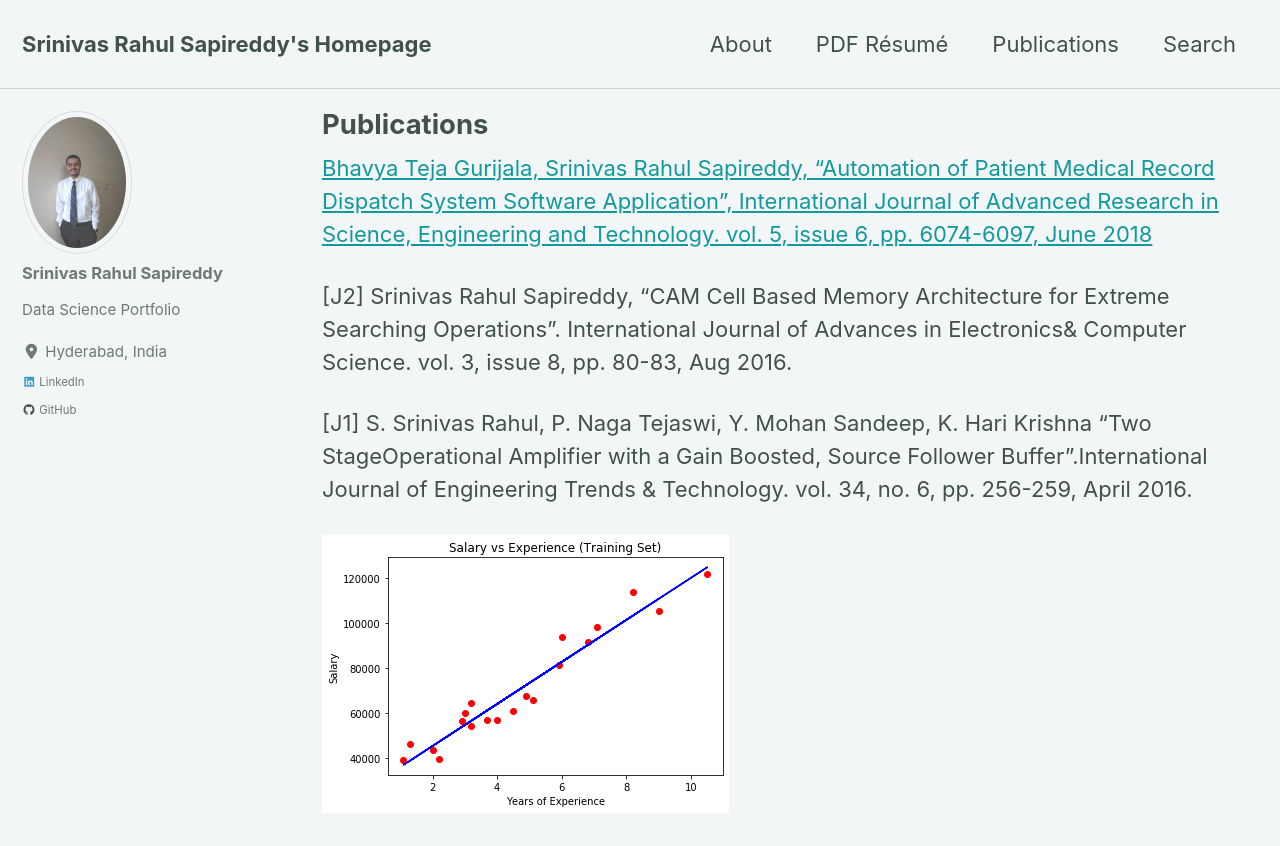
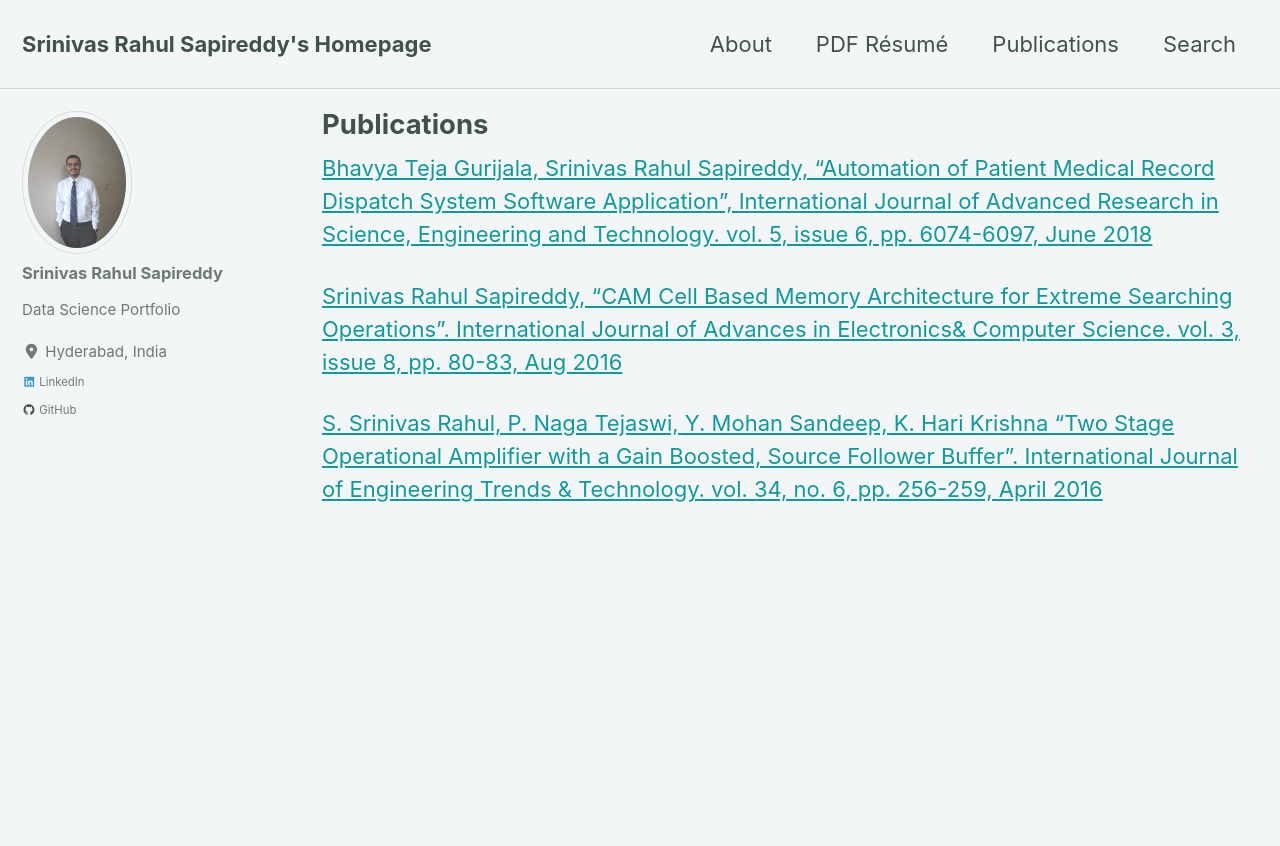
Before and after one commit to srsapireddy/srsapireddy.github.io, a Jekyll site: the page built from _pages/publications.md, in a window 1280 px wide and 900 px high. Shown: the top 846 px of the window. Built offline with Jekyll 4.4.1, drawn with Linux system fonts in a browser that asks for light colours; cached includes are drawn as plain includes; nearby versions of some CDN libraries.

Commit message:
new gith

```diff
--- a/_pages/publications.md
+++ b/_pages/publications.md
@@ -5,8 +5,6 @@ permalink: /publications/
 
 [ Bhavya Teja Gurijala, Srinivas Rahul Sapireddy, “Automation of Patient Medical Record Dispatch System Software Application”, International Journal of Advanced Research in Science, Engineering and Technology. vol. 5, issue 6, pp. 6074-6097, June 2018](http://www.ijarset.com/upload/2018/june/11-IJARSET-_rahul-modified.pdf)
 
-[J2] Srinivas Rahul Sapireddy, “CAM Cell Based Memory Architecture for Extreme Searching Operations”. International Journal of Advances in Electronics& Computer Science. vol. 3, issue 8, pp. 80-83, Aug 2016.
+[ Srinivas Rahul Sapireddy, “CAM Cell Based Memory Architecture for Extreme Searching Operations”. International Journal of Advances in Electronics& Computer Science. vol. 3, issue 8, pp. 80-83, Aug 2016 ](http://www.iraj.in/journal/journal_file/journal_pdf/12-284-147394117580-83.pdf)
 
-[J1] S. Srinivas Rahul, P. Naga Tejaswi, Y. Mohan Sandeep, K. Hari Krishna “Two StageOperational Amplifier with a Gain Boosted, Source Follower Buffer”.International Journal of Engineering Trends & Technology. vol. 34, no. 6, pp. 256-259, April 2016.
-
-<img src="{{ site.url }}{{ site.baseurl }}/images/linear_regression/lr1.png" alt="linearly separable data">
+[ S. Srinivas Rahul, P. Naga Tejaswi, Y. Mohan Sandeep, K. Hari Krishna “Two Stage Operational Amplifier with a Gain Boosted, Source Follower Buffer”. International Journal of Engineering Trends & Technology. vol. 34, no. 6, pp. 256-259, April 2016 ](https://pdfs.semanticscholar.org/6e0b/b2acc41e163e3f85790571e20367a450b5cb.pdf)
```
